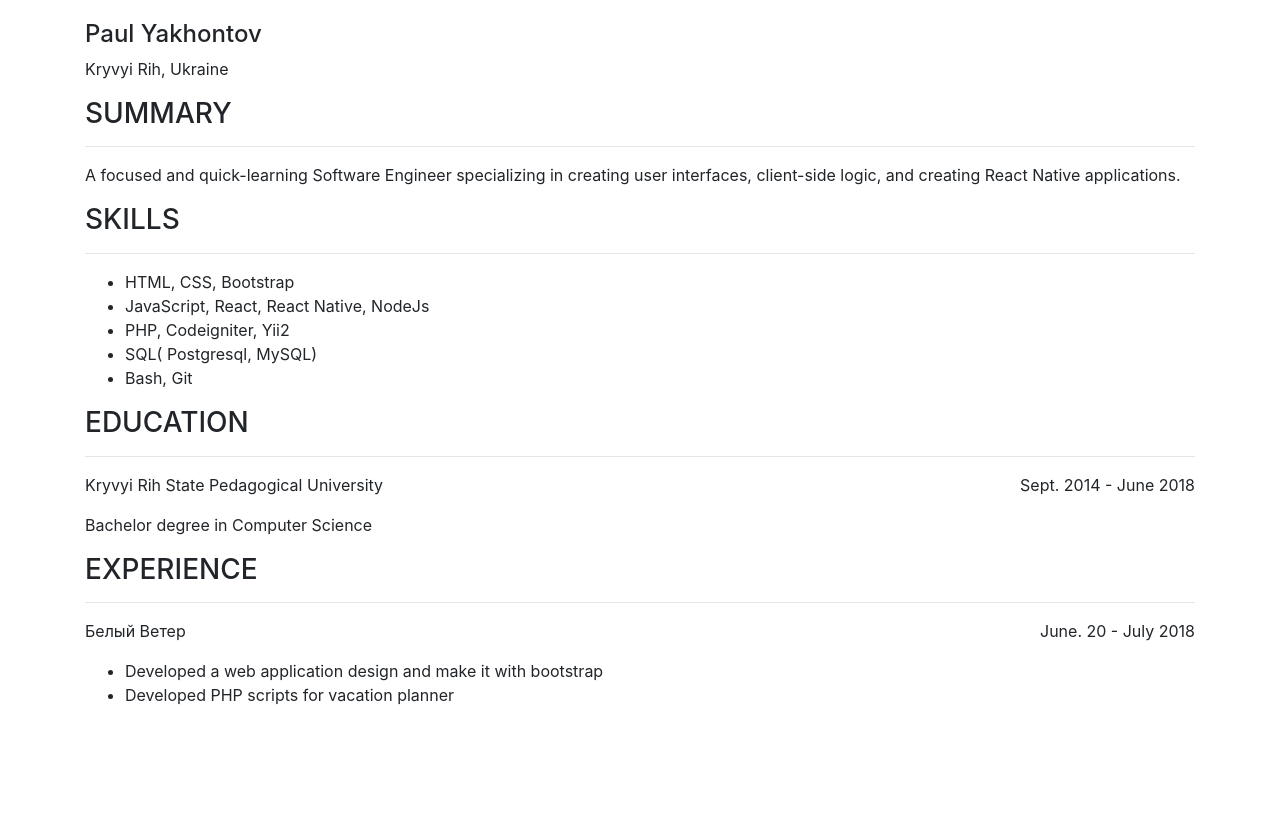
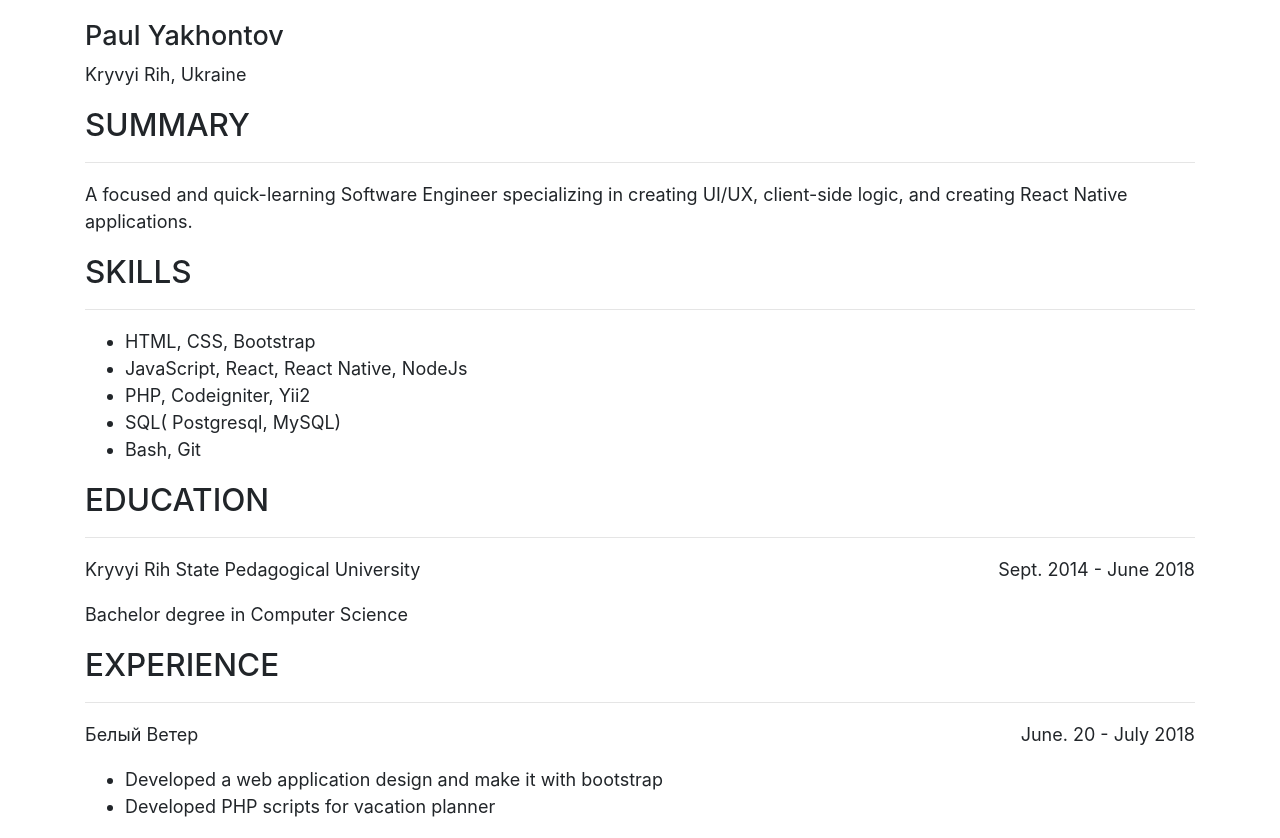
Before and after one commit to PaulTheOctopus/PaulTheOctopus.github.io, a plain HTML site: page index.html in a window 1280 px wide. Before the commit the page ends 800 px from the top, so only its background shows below. Drawn offline with nearby package versions, Linux system fonts and the light colour scheme.

Commit message:
correction

```diff
--- a/css/main.css
+++ b/css/main.css
@@ -16,6 +16,11 @@ html {
     line-height: 1.4;
 }
 
+html,body {
+    font-family: 'Raleway', sans-serif;
+    font-size: 18px;
+    color: #aaa
+  }
 /*
  * Remove text-shadow in selection highlight:
  * https://twitter.com/miketaylr/status/12228805301
--- a/index.html
+++ b/index.html
@@ -15,6 +15,7 @@
 
   <link rel="stylesheet" href="css/normalize.css">
   <link rel="stylesheet" href="css/main.css">
+  <link href="https://fonts.googleapis.com/css?family=Raleway:200,100,400" rel="stylesheet" type="text/css" />
 
   <link rel="stylesheet" href="https://maxcdn.bootstrapcdn.com/bootstrap/4.0.0/css/bootstrap.min.css" integrity="sha384-Gn5384xqQ1aoWXA+058RXPxPg6fy4IWvTNh0E263XmFcJlSAwiGgFAW/dAiS6JXm" crossorigin="anonymous">
 </head>
@@ -34,7 +35,7 @@
       <h3>SUMMARY</h3>
       <hr>
       <p>A focused and quick-learning Software Engineer
-        specializing in creating user interfaces, client-side logic,
+        specializing in creating UI/UX, client-side logic,
         and creating React Native applications.</p>
     </div>
     <div>
```
